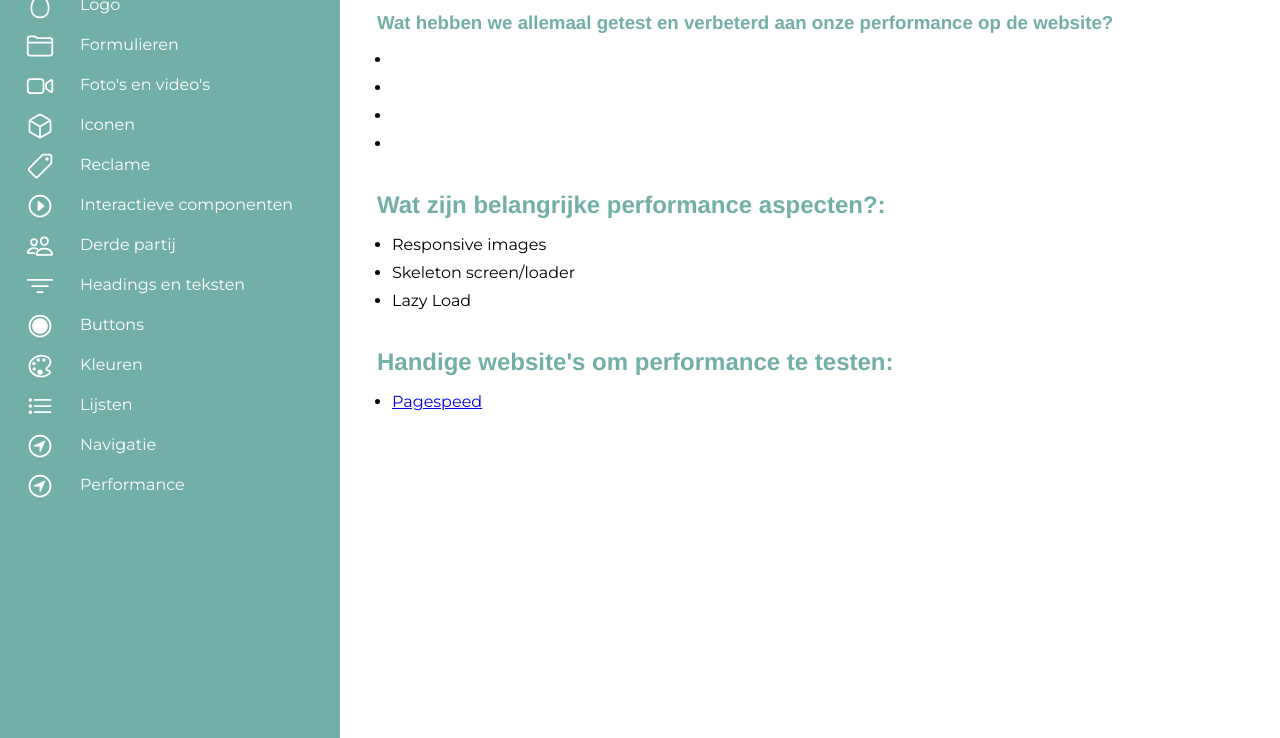
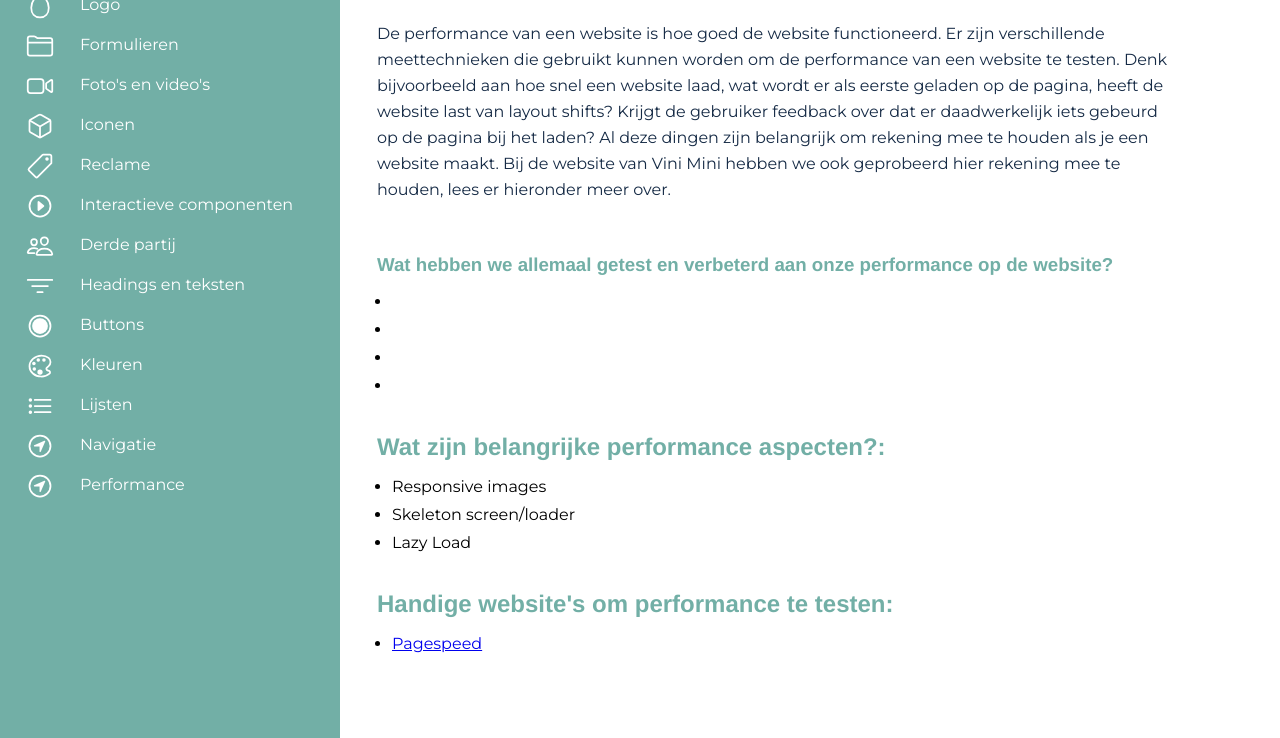
Before and after one commit to r20222/living-styleguide-performance-matters, a plain HTML site: page performance.html in a window 1280 px wide. Shown: the part 62-800 px from the top of the page. Drawn offline with nearby package versions, Linux system fonts and the light colour scheme.

Commit message:
achtergrondinfo performance

```diff
--- a/performance.html
+++ b/performance.html
@@ -190,6 +190,12 @@
 
 <!-- Kop tekst -->
 <h2>Achtergrondinformatie over performance:</h2>
+<p>De performance van een website is hoe goed de website functioneerd. Er zijn verschillende
+   meettechnieken die gebruikt kunnen worden om de performance van een website te testen. Denk bijvoorbeeld
+   aan hoe snel een website laad, wat wordt er als eerste geladen op de pagina, heeft de website last van layout shifts?
+   Krijgt de gebruiker feedback over dat er daadwerkelijk iets gebeurd op de pagina bij het laden? Al deze dingen zijn belangrijk
+   om rekening mee te houden als je een website maakt. Bij de website van Vini Mini hebben we ook geprobeerd hier rekening mee te houden, lees er hieronder meer over.
+</p>
 <h3>Wat hebben we allemaal getest en verbeterd aan onze performance op de website?</h3>
 
 <!-- Lijst -->
```
